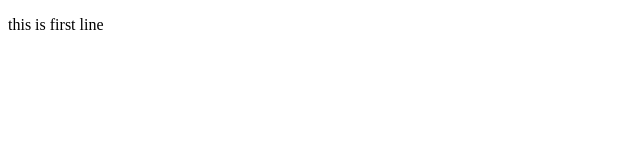
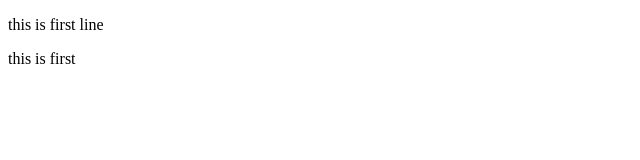
Before and after one commit to SinghPrithvi/Github-Repository1, a plain HTML site: page index.html in a window 1280 px wide. Shown: the full height of the page, 0-640 px from the left. Drawn offline with Linux system fonts and the light colour scheme.

Commit message:
prithvimad

```diff
--- a/index.html
+++ b/index.html
@@ -7,5 +7,7 @@
   </head>
   <body>
 <p> this is first line </p>
+<p> this is first </p>
+
   </body>
 </html>
```
